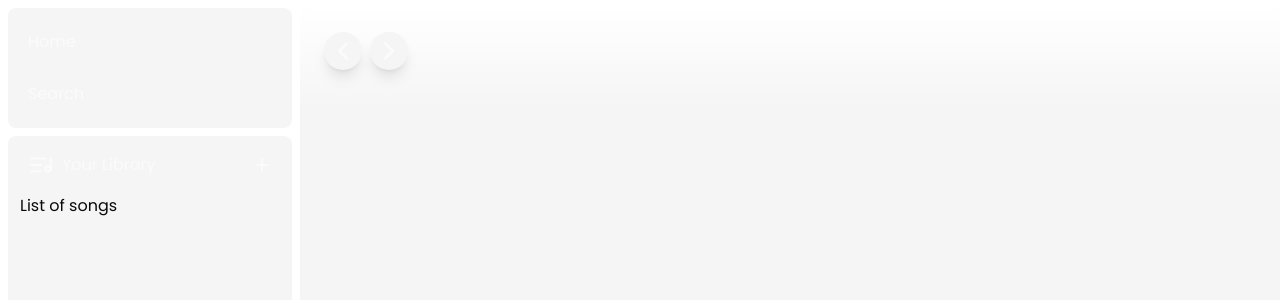
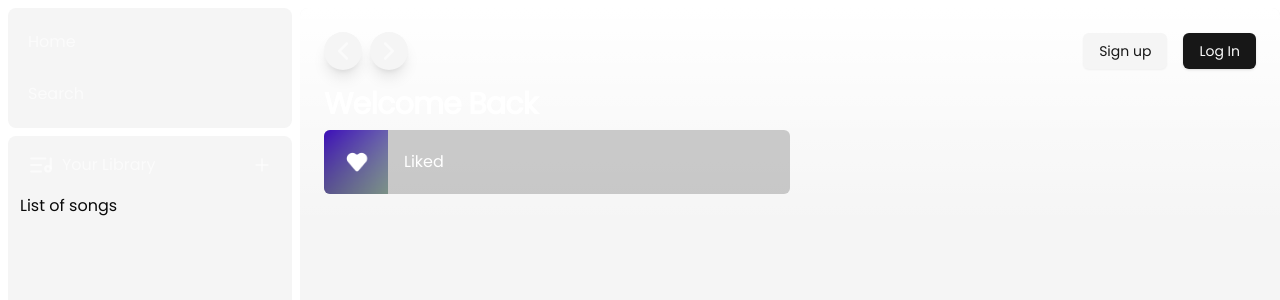
Before and after one commit to samirjabib/music-streaming-app, a Next.js app: page / in a window 1280 px wide. Shown: the top 300 px of the page. Built offline with nearby package versions, Linux system fonts and the light colour scheme.

Commit message:
add liked buttons

```diff
--- a/src/app/globals.css
+++ b/src/app/globals.css
@@ -108,11 +108,11 @@
   }
 
   .section-title {
-    @apply scroll-m-20  pb-2 sm:text-3xl text-4xl font-semibold tracking-tight transition-colors first:mt-0 uppercase text-foreground;
+    @apply scroll-m-20  pb-2 sm:text-3xl text-4xl font-semibold tracking-tight transition-colors first:mt-0  text-foreground;
   }
 
   .section-subtitle {
-    @apply text-sm font-bold uppercase text-foreground;
+    @apply text-sm font-bold  text-foreground;
   }
 
   .text-title {
--- /dev/null
+++ b/src/components/home/home-list-item.tsx
@@ -0,0 +1,64 @@
+"use client";
+import { Icons, Title } from "@/design-system";
+import Image from "next/image";
+import { useRouter } from "next/navigation";
+
+export default function HomeListItem({
+  href,
+  image,
+  name,
+}: {
+  image: string;
+  name: string;
+  href: string;
+}) {
+  const router = useRouter();
+
+  const onClick = () => {
+    //Add authentication before push
+    router.push(href);
+  };
+
+  return (
+    <button
+      className="relative
+    group
+    flex
+    items-center
+    rounded-md
+    overflow-hidden
+    gap-x-4
+    cursor-pointer
+    bg-foreground/20
+    hover:bg-foreground/40
+    transition
+    pr-4"
+    >
+      <div className="relative min-h-[64px] min-w-[64px]">
+        <Image className="object-cover" src={image} fill alt="Image" />{" "}
+      </div>
+      <Title as="h3" size={"textSubtitle"}>
+        {name}
+      </Title>
+      <div
+        className="
+          absolute
+          transition
+          opacity-0
+          rounded-full
+          flex
+          items-center
+          justify-center
+          bg-background
+          p-2
+          drop-shadow-md
+          right-5
+          group-hover:opacity-100
+          hover:scale-110
+        "
+      >
+        <Icons.play size={20} className="text-foreground" />
+      </div>
+    </button>
+  );
+}
--- a/src/components/home/home-page.tsx
+++ b/src/components/home/home-page.tsx
@@ -1,9 +1,24 @@
+import { Title } from "@/design-system";
 import { Header } from "../layout";
+import HomeListItem from "./home-list-item";
 
 export default function HomePage() {
   return (
     <main className="bg-secondary h-full w-full overflow-hiden overflow-y-auto rounded-lg">
-      <Header />
+      <Header>
+        <div className="mb-2">
+          <Title as="h1" size={"sectionTitle"}>
+            Welcome Back
+          </Title>
+          <div className="grid grid-cols-1 sm:grid-cols-2 xl:grid-cols-2 2xl:grid-cols-4">
+            <HomeListItem
+              image="/images/home/liked.png"
+              name="Liked"
+              href="liked"
+            />
+          </div>
+        </div>
+      </Header>
     </main>
   );
 }
--- a/src/components/layout/header/header.tsx
+++ b/src/components/layout/header/header.tsx
@@ -1,6 +1,6 @@
 "use client";
 
-import { Icons } from "@/design-system";
+import { Button, Icons } from "@/design-system";
 import { cn } from "@/lib";
 import { useRouter } from "next/navigation";
 
@@ -40,7 +40,12 @@ export default function Header({
             <Icons.search size={26} className="text-foreground/60" />
           </button>
         </div>
+        <div className="flex justify-center items-center gap-x-4">
+          <Button variant={"secondary"}>Sign up</Button>
+          <Button>Log In</Button>
+        </div>
       </div>
+      {children}
     </div>
   );
 }
--- a/src/design-system/icons/Icons.tsx
+++ b/src/design-system/icons/Icons.tsx
@@ -7,6 +7,7 @@ import {
   ChevronDown,
   ChevronLeft,
   ChevronRight,
+  Heart,
   ChevronsLeft,
   ChevronsRight,
   ChevronsUpDown,
@@ -117,6 +118,7 @@ export const Icons = {
   home: Home,
   listMusic: ListMusic,
   play: Play,
+  heart: Heart,
   plus: PlusIcon,
   google: ({ ...props }: LucideProps) => (
     <svg
```
Also changed, not shown: public/images/home/liked.png (added).
